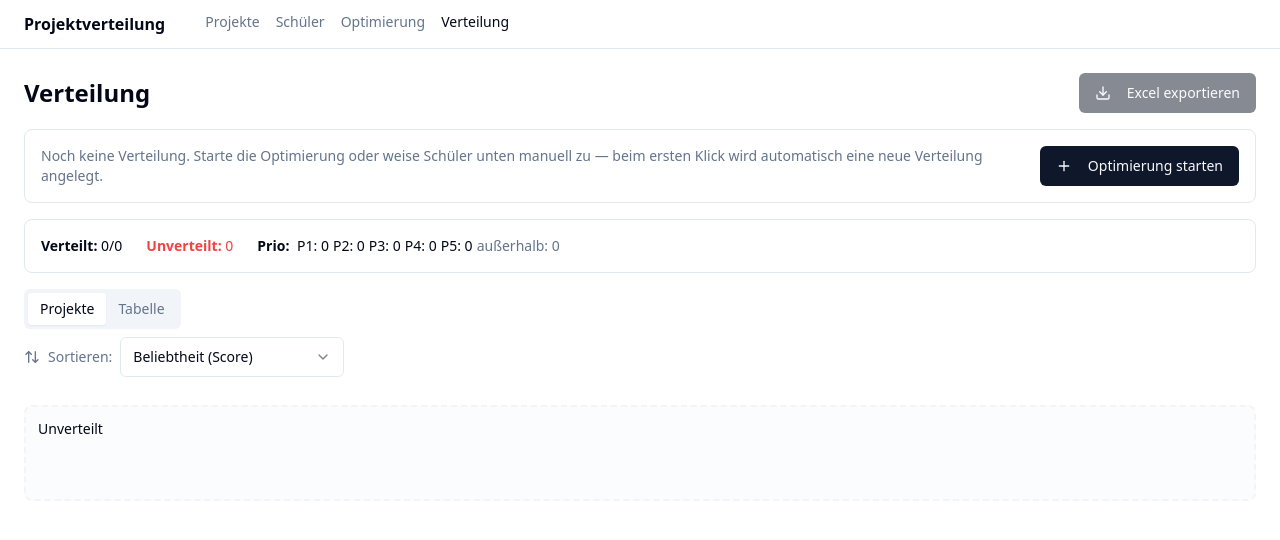
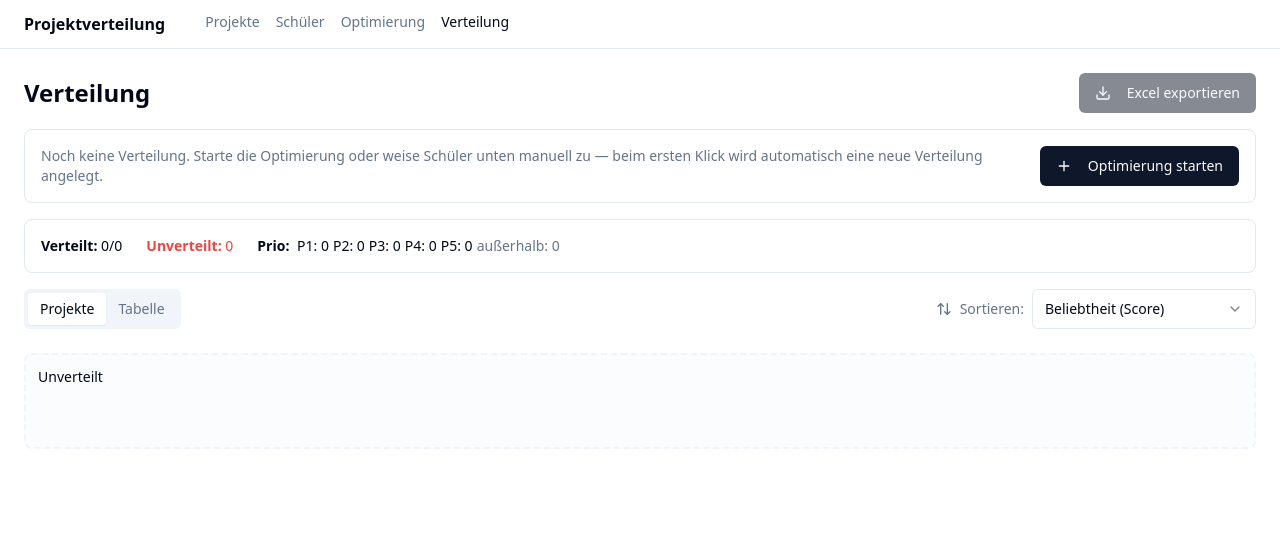
Before and after one commit to smart-byte/wunschplatz, a React (Vite) app: page /distribution in a window 1280 px wide. Shown: the top 540 px of the page. Built offline with nearby package versions, Linux system fonts and the light colour scheme.

Commit message:
ui(distribution): move sort selector to tabs row, right-aligned (board tab only)

```diff
--- a/src/components/distribution/BoardView.tsx
+++ b/src/components/distribution/BoardView.tsx
@@ -1,4 +1,4 @@
-import { useEffect, useMemo, useState } from 'react';
+import { useMemo, useState } from 'react';
 import {
   DndContext, PointerSensor, useDroppable, useSensor, useSensors,
   type DragEndEvent,
@@ -9,38 +9,23 @@ import { useStudentsStore } from '@/store/useStudentsStore';
 import { ProjectCard } from './ProjectCard';
 import { StudentChip } from './StudentChip';
 import { StudentFormDialog } from '@/components/students/StudentFormDialog';
-import {
-  Select, SelectContent, SelectItem, SelectTrigger, SelectValue,
-} from '@/components/ui/select';
-import { ArrowUpDown } from 'lucide-react';
 import { toast } from 'sonner';
 import type { Project, Student } from '@/types';
+import type { BoardSortKey } from './boardSort';
 
 const UNASSIGNED_ID = '__unassigned__';
-const SORT_STORAGE_KEY = 'distribution.boardSort';
-
-type SortKey = 'popularity' | 'name' | 'load' | 'utilization' | 'grade';
 
 function compareStr(a: string, b: string): number {
   return a.localeCompare(b, 'de', { sensitivity: 'base', numeric: true });
 }
 
-export function BoardView() {
+type Props = { sortKey: BoardSortKey };
+
+export function BoardView({ sortKey }: Props) {
   const { rows, projects } = useDistributionData();
   const updateAssignment = useAssignmentsStore((s) => s.updateAssignment);
   const updateStudent = useStudentsStore((s) => s.updateStudent);
   const [editing, setEditing] = useState<Student | null>(null);
-
-  const [sortKey, setSortKey] = useState<SortKey>(() => {
-    if (typeof window === 'undefined') return 'popularity';
-    const stored = window.localStorage.getItem(SORT_STORAGE_KEY);
-    return (stored === 'popularity' || stored === 'name' || stored === 'load' || stored === 'utilization' || stored === 'grade')
-      ? stored
-      : 'popularity';
-  });
-  useEffect(() => {
-    try { window.localStorage.setItem(SORT_STORAGE_KEY, sortKey); } catch { /* ignore */ }
-  }, [sortKey]);
 
   // Distance constraint allows clicks (under 5px movement) without triggering drag.
   const sensors = useSensors(
@@ -135,20 +120,6 @@ export function BoardView() {
 
   return (
     <DndContext sensors={sensors} onDragEnd={handleDragEnd}>
-      <div className="flex items-center gap-2 mb-3">
-        <ArrowUpDown className="size-4 text-muted-foreground" />
-        <span className="text-sm text-muted-foreground">Sortieren:</span>
-        <Select value={sortKey} onValueChange={(v) => setSortKey(v as SortKey)}>
-          <SelectTrigger className="w-56"><SelectValue /></SelectTrigger>
-          <SelectContent>
-            <SelectItem value="popularity">Beliebtheit (Score)</SelectItem>
-            <SelectItem value="name">Name (A-Z)</SelectItem>
-            <SelectItem value="load">Belegung (absteigend)</SelectItem>
-            <SelectItem value="utilization">Auslastung % (absteigend)</SelectItem>
-            <SelectItem value="grade">Jahrgang (aufsteigend)</SelectItem>
-          </SelectContent>
-        </Select>
-      </div>
       <div className="grid grid-cols-1 md:grid-cols-2 lg:grid-cols-3 gap-3">
         {sortedProjects.map((p) => (
           <ProjectCard
--- /dev/null
+++ b/src/components/distribution/boardSort.ts
@@ -0,0 +1,19 @@
+export type BoardSortKey = 'popularity' | 'name' | 'load' | 'utilization' | 'grade';
+
+export const BOARD_SORT_LABELS: Record<BoardSortKey, string> = {
+  popularity: 'Beliebtheit (Score)',
+  name: 'Name (A-Z)',
+  load: 'Belegung (absteigend)',
+  utilization: 'Auslastung % (absteigend)',
+  grade: 'Jahrgang (aufsteigend)',
+};
+
+export const BOARD_SORT_STORAGE_KEY = 'distribution.boardSort';
+
+export function readStoredSortKey(): BoardSortKey {
+  if (typeof window === 'undefined') return 'popularity';
+  const v = window.localStorage.getItem(BOARD_SORT_STORAGE_KEY);
+  return (v === 'popularity' || v === 'name' || v === 'load' || v === 'utilization' || v === 'grade')
+    ? v
+    : 'popularity';
+}
--- a/src/pages/DistributionPage.tsx
+++ b/src/pages/DistributionPage.tsx
@@ -2,6 +2,14 @@ import { useEffect, useState } from 'react';
 import { writeFile } from 'xlsx';
 import { useNavigate } from 'react-router-dom';
 import { Tabs, TabsContent, TabsList, TabsTrigger } from '@/components/ui/tabs';
+import {
+  Select, SelectContent, SelectItem, SelectTrigger, SelectValue,
+} from '@/components/ui/select';
+import { ArrowUpDown } from 'lucide-react';
+import {
+  BOARD_SORT_LABELS, BOARD_SORT_STORAGE_KEY, readStoredSortKey,
+  type BoardSortKey,
+} from '@/components/distribution/boardSort';
 import { Button } from '@/components/ui/button';
 import { TableView } from '@/components/distribution/TableView';
 import { BoardView } from '@/components/distribution/BoardView';
@@ -32,6 +40,11 @@ export default function DistributionPage() {
   useEffect(() => {
     try { window.localStorage.setItem(TAB_STORAGE_KEY, tab); } catch { /* ignore */ }
   }, [tab]);
+
+  const [sortKey, setSortKey] = useState<BoardSortKey>(() => readStoredSortKey());
+  useEffect(() => {
+    try { window.localStorage.setItem(BOARD_SORT_STORAGE_KEY, sortKey); } catch { /* ignore */ }
+  }, [sortKey]);
 
   function handleExport() {
     if (!activeDist) return;
@@ -64,11 +77,27 @@ export default function DistributionPage() {
       )}
       <StatsPanel />
       <Tabs value={tab} onValueChange={setTab}>
-        <TabsList>
-          <TabsTrigger value="board">Projekte</TabsTrigger>
-          <TabsTrigger value="table">Tabelle</TabsTrigger>
-        </TabsList>
-        <TabsContent value="board"><BoardView /></TabsContent>
+        <div className="flex items-center justify-between gap-3">
+          <TabsList>
+            <TabsTrigger value="board">Projekte</TabsTrigger>
+            <TabsTrigger value="table">Tabelle</TabsTrigger>
+          </TabsList>
+          {tab === 'board' && (
+            <div className="flex items-center gap-2">
+              <ArrowUpDown className="size-4 text-muted-foreground" />
+              <span className="text-sm text-muted-foreground">Sortieren:</span>
+              <Select value={sortKey} onValueChange={(v) => setSortKey(v as BoardSortKey)}>
+                <SelectTrigger className="w-56"><SelectValue /></SelectTrigger>
+                <SelectContent>
+                  {(Object.keys(BOARD_SORT_LABELS) as BoardSortKey[]).map((k) => (
+                    <SelectItem key={k} value={k}>{BOARD_SORT_LABELS[k]}</SelectItem>
+                  ))}
+                </SelectContent>
+              </Select>
+            </div>
+          )}
+        </div>
+        <TabsContent value="board"><BoardView sortKey={sortKey} /></TabsContent>
         <TabsContent value="table"><TableView /></TabsContent>
       </Tabs>
     </div>
```
